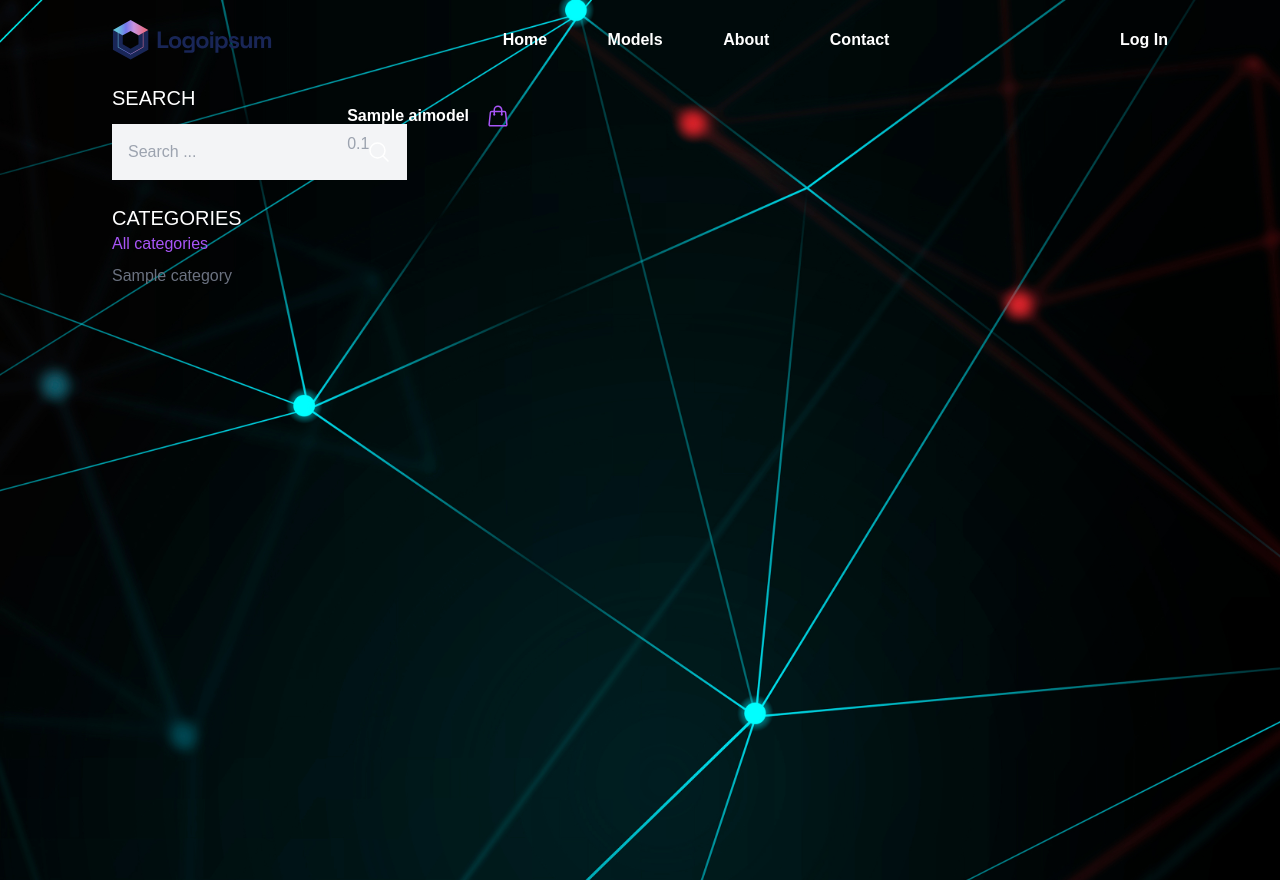
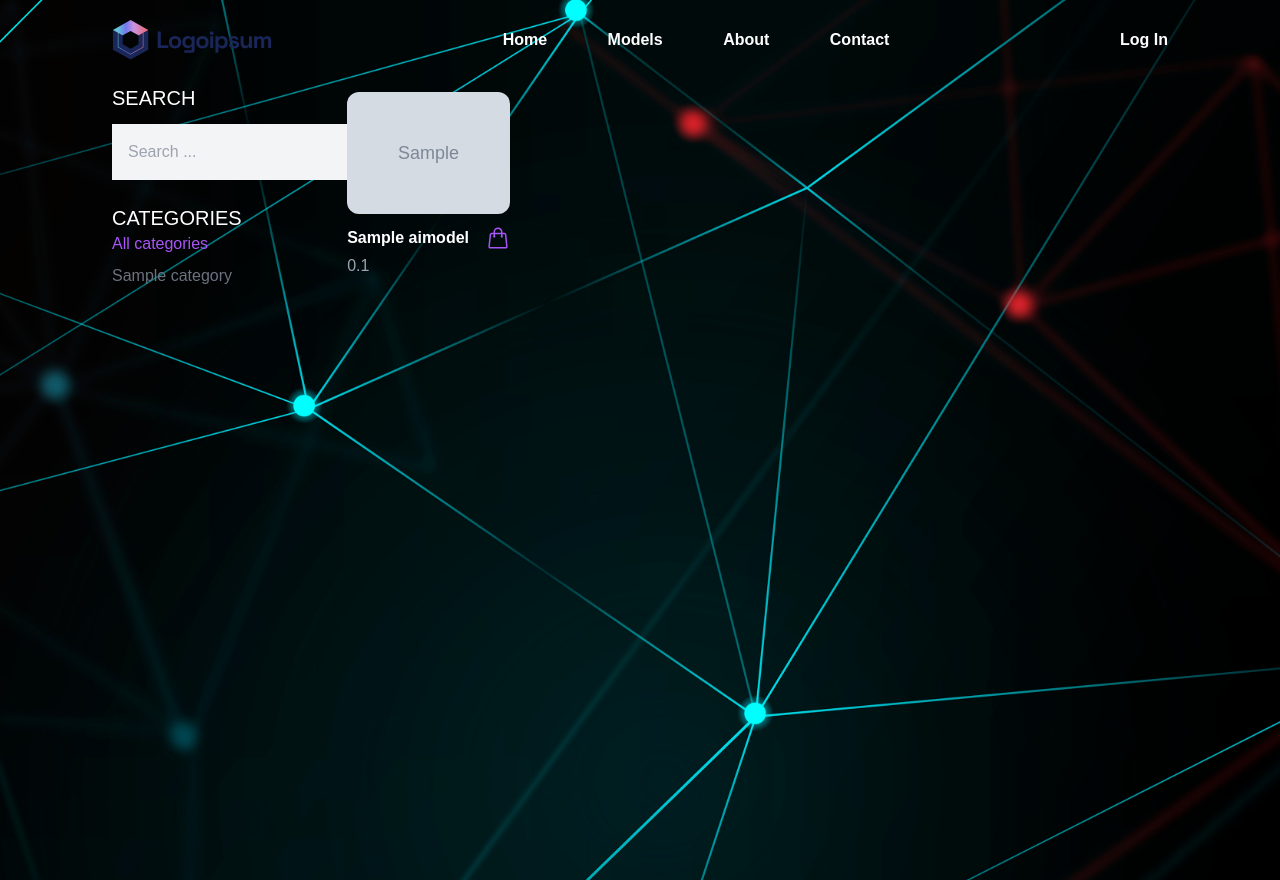
Before and after one commit to PatrykW7/Projekt-Aplikacje-Internetowe, a Django app: page /all_models/ in a window 1280 px wide. Run offline with Django 4.2, Linux system fonts and the light colour scheme; tables that the repository leaves empty hold one stand-in row (values such as "Sample post"); grey boxes marked "Sample" are stand-in pictures; some libraries are stand-ins or nearby versions.

Commit message:
Images + thumbanils

```diff
--- a/website/aimodels/templates/aimodels/all_models.html
+++ b/website/aimodels/templates/aimodels/all_models.html
@@ -48,7 +48,7 @@
                 <!--<slug:slug>-->
                 <a href = "{% url 'aimodel' aimodel.slug %}">
 
-
+                    <img src = "{{ aimodel.get_thumbnail }} "class="rounded-xl hover:shadow-lg" >
                 </a>
 
                 <div class="pt-3 flex items-center justify-between font-semibold">
```
Also changed, not shown: website/media/uploads/big_model.jpg (added), website/media/uploads/big_model_4AUFbOV.jpg (added), website/media/uploads/big_model_BaIhkwh.jpg (added), website/media/uploads/big_model_iAu1O4k.jpg (added), website/media/uploads/big_model_uKjZd0J.jpg (added), website/media/uploads/uploads/big_model_4AUFbOV.jpg (added), website/media/uploads/uploads/big_model_BaIhkwh.jpg (added), website/media/uploads/uploads/big_model_iAu1O4k.jpg (added), website/media/uploads/uploads/big_model_uKjZd0J.jpg (added), website/media/uploads/uploads/big_model_yTIS0bJ.jpg (added), 1 other file.
